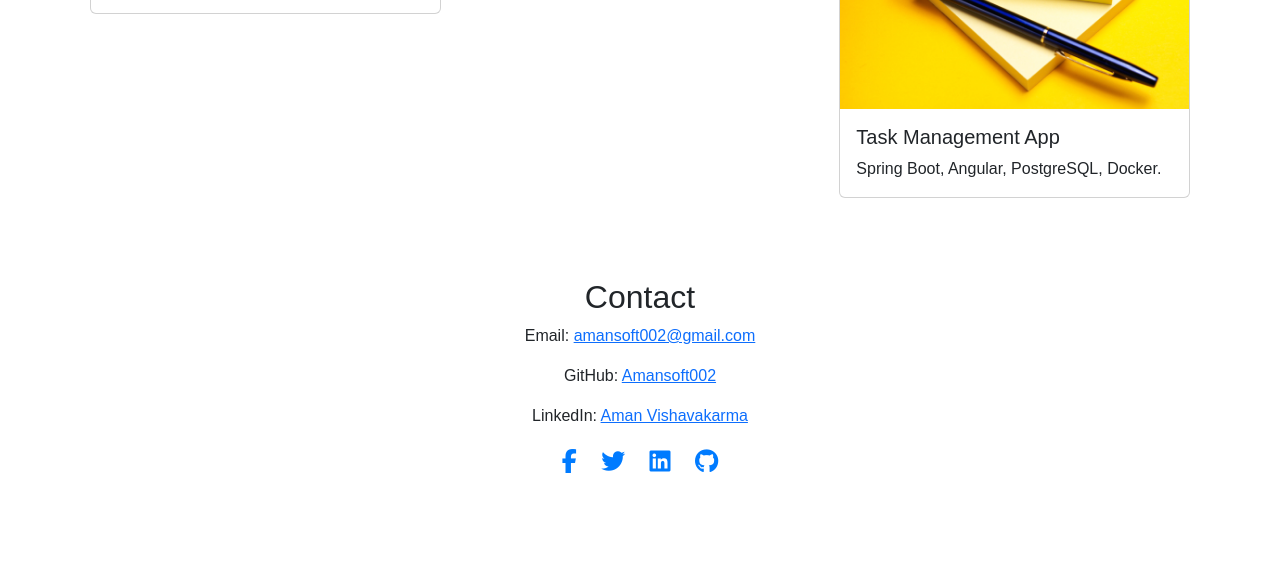
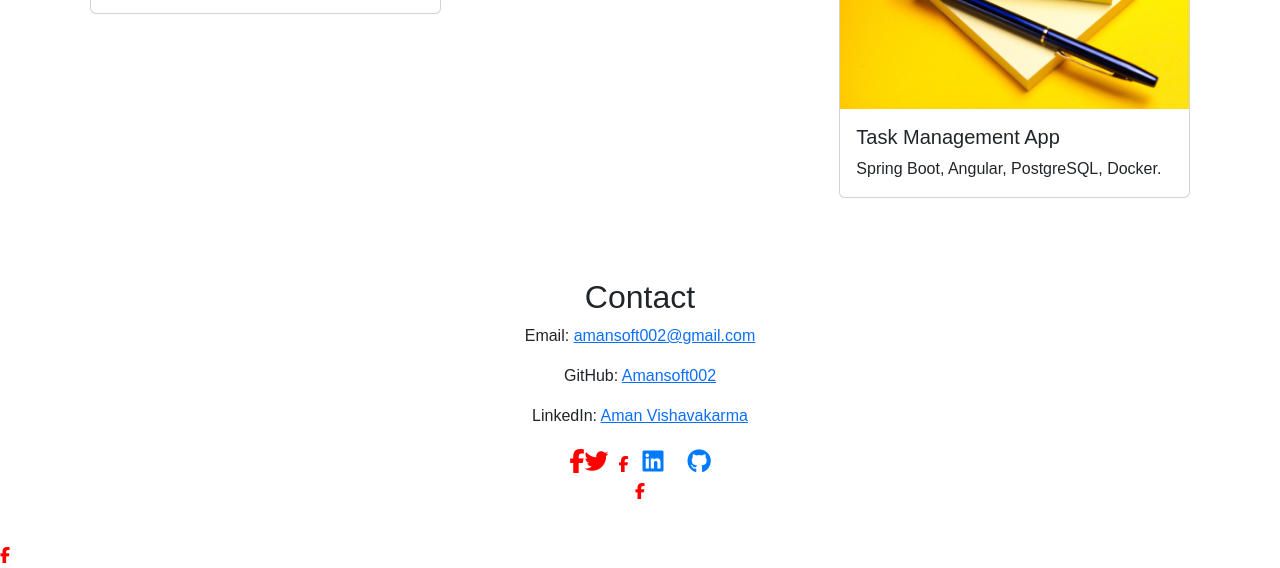
Before and after one commit to amanv8081/java-portfolio, a website: page index.html in a window 1280 px wide. Shown: the part 778-1346 px from the top of the page. Before the commit the page ends 1298 px from the top, so only its background shows below. Drawn offline with nearby package versions, Linux system fonts and the light colour scheme.

Commit message:
Update index.html

```diff
--- a/index.html
+++ b/index.html
@@ -90,7 +90,7 @@
         <p>GitHub: <a href="https://github.com/Amansoft002">Amansoft002</a></p>
         <p>LinkedIn: <a href="https://www.linkedin.com/in/aman-vishavakarma-609310289/">Aman Vishavakarma </a></p>
         <div class="social-icons">
-            <a href="#" target="_blank"><i class="fa fa-facebook" aria-hidden="true"title="Facebook"></i></a>
+            <a href="#" target="_blank"><i class="fa fa-facebook" aria-hidden="true"title="Facebook" style="color: red;></i></a>
             <a href="https://x.com/Vishwak705" target="_blank"><i class="fa fa-twitter" aria-hidden="true"title="Twitter"></i></a>
             <a href="https://www.linkedin.com/in/aman-vishavakarma-609310289/" target="_blank"><i class="fa fa-linkedin-square" aria-hidden="true"title="Linkedin"></i></a>
             <a href="a https://github.com/Amansoft002" target="_blank"><i class="fa fa-github" aria-hidden="true" title="GitHub" ></i></a>
```
